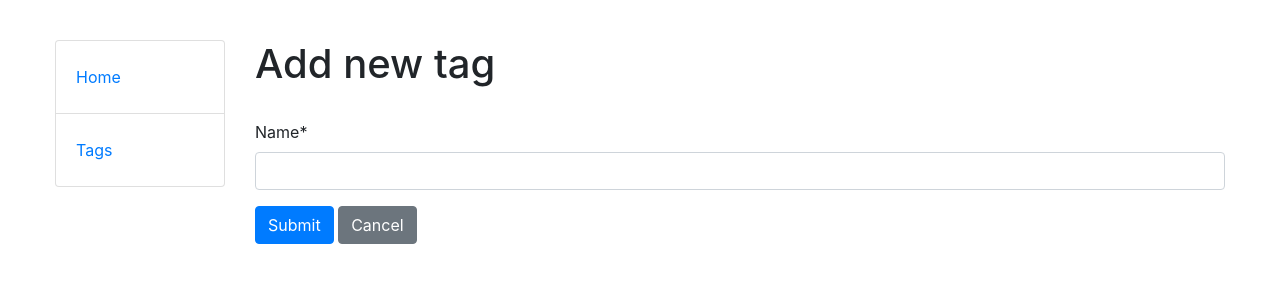
After one commit to BohdanKuzik/Todo_List, a Django app: page /tags/create/ in a window 1280 px wide. The commit adds this page. Shown: the top 300 px of the page. Run offline with Django 5.2, Linux system fonts and the light colour scheme; some libraries are stand-ins or nearby versions.

Commit message:
edit and add files to templates also edit file styles.css and fix views.py

```diff
--- a/catalog/urls.py
+++ b/catalog/urls.py
@@ -8,6 +8,9 @@ from catalog.views import (
     toggle_complete_todo,
     TaskDeleteView,
     TaskUpdateView,
+    TagCreateView,
+    TagUpdateView,
+    TagDeleteView,
 )
 
 urlpatterns = [
@@ -37,14 +40,29 @@ urlpatterns = [
         name="task-delete"
     ),
     path(
+        "tasks/<int:pk>/toggle-complete/",
+        toggle_complete_todo,
+        name="toggle-complete"
+    ),
+    path(
         "tags/",
         TagListView.as_view(),
         name="tag-list"
     ),
     path(
-        "tasks/<int:pk>/toggle-complete/",
-        toggle_complete_todo,
-        name="toggle-complete"
+        "tags/create/",
+        TagCreateView.as_view(),
+        name="tag-create"
+    ),
+    path(
+        "tags/<int:pk>/update/",
+        TagUpdateView.as_view(),
+        name="tag-update"
+    ),
+    path(
+        "tags/<int:pk>/delete/",
+        TagDeleteView.as_view(),
+        name="tag-delete"
     ),
 ]
 
--- a/catalog/views.py
+++ b/catalog/views.py
@@ -55,9 +55,25 @@ def toggle_complete_todo(
 
     task.is_done = not task.is_done
     task.save()
-
     return HttpResponseRedirect(reverse("catalog:task-list"))
 
 
 class TagListView(generic.ListView):
     model = Tag
+
+
+class TagCreateView(generic.CreateView):
+    model = Tag
+    fields = "__all__"
+    success_url = reverse_lazy("catalog:tag-list")
+
+
+class TagUpdateView(generic.UpdateView):
+    model = Tag
+    fields = "__all__"
+    success_url = reverse_lazy("catalog:tag-list")
+
+
+class TagDeleteView(generic.DeleteView):
+    model = Tag
+    success_url = reverse_lazy("catalog:tag-list")
--- a/static/css/styles.css
+++ b/static/css/styles.css
@@ -0,0 +1,11 @@
+body {
+    margin: 40px;
+}
+
+.col-sm-3 {
+    padding-right: 100px;
+}
+
+.list-group-item {
+    padding: 1.5rem 1.25rem;
+}
--- a/templates/base.html
+++ b/templates/base.html
@@ -8,7 +8,7 @@
         integrity="sha384-TX8t27EcRE3e/ihU7zmQxVncDAy5uIKz4rEkgIXeMed4M0jlfIDPvg6uqKI2xXr2"
         crossorigin="anonymous">
   {% load static %}
-  <link rel="stylesheet" href="{% static 'css/styles.css' %}">
+  <link rel="stylesheet" href="/static/css/styles.css">
 </head>
 <body>
 
--- /dev/null
+++ b/templates/catalog/tag_form.html
@@ -0,0 +1,13 @@
+{% extends "base.html" %}
+{% load crispy_forms_filters %}
+
+{% block content %}
+  <h1>{% if object %}Update{% else %}Add new{% endif %} tag</h1>
+  <br>
+  <form method="post" action="" novalidate>
+    {% csrf_token %}
+    {{ form|crispy }}
+    <input type="submit" value="Submit" class="btn btn-primary">
+    <a href="{% url "catalog:tag-list" %}" class="btn btn-secondary">Cancel</a>
+  </form>
+{% endblock %}
--- a/templates/catalog/tag_list.html
+++ b/templates/catalog/tag_list.html
@@ -3,7 +3,7 @@
 {% block content %}
   <h1>
     Tags
-    <a href="#" class="btn btn-primary" style="float: right">Add</a>
+    <a href="{% url 'catalog:tag-create' %}" class="btn btn-primary" style="float: right">Add</a>
   </h1>
   <br>
   <table class="table">
@@ -15,8 +15,8 @@
     {% for tag in tag_list %}
       <tr>
         <td>{{ tag }}</td>
-        <td><a href="#" class="btn btn-light">Update</a></td>
-        <td><a href="#" class="btn btn-danger">Delete</a></td>
+        <td><a href="{% url 'catalog:tag-update' tag.id %}" class="btn btn-primary">Update</a></td>
+        <td><a href="{% url 'catalog:tag-delete' tag.id %}" class="btn btn-danger">Delete</a></td>
       </tr>
     {% endfor %}
   </table>
```
Also changed, not shown: templates/catalog/tag_confirm_delete.html (added, +12 -0 lines), templates/catalog/task_list.html (+4 -4 lines).
